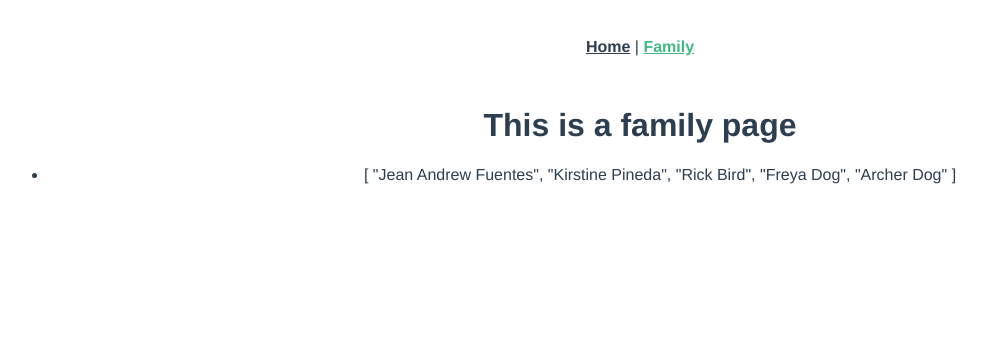
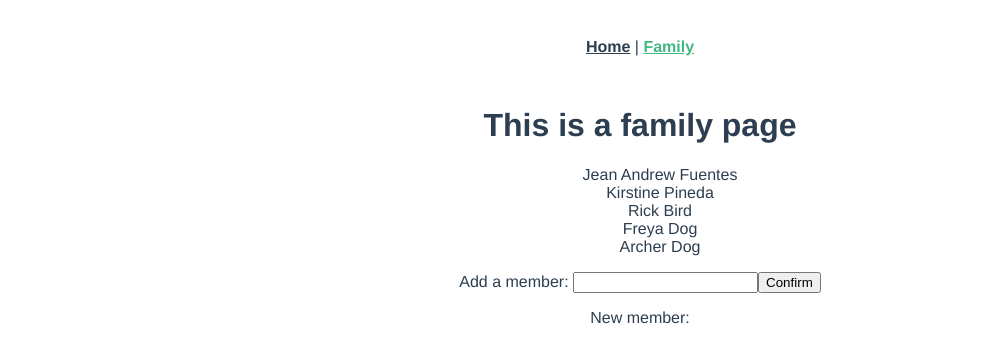
Before and after one commit to MissDerpette/udemy-vue-project, a Vue app in the folder vue-proj/vue-vuex/: page /#/family in a window 1280 px wide. Shown: the top 362 px of the page, without its empty margins (0-987 px from the left). Built offline with nearby package versions, Linux system fonts and the light colour scheme.

Commit message:
added input field and updated array in store

```diff
--- a/vue-proj/vue-vuex/src/App.vue
+++ b/vue-proj/vue-vuex/src/App.vue
@@ -2,9 +2,20 @@
   <nav>
     <router-link to="/">Home</router-link> |
     <router-link to="/family">Family</router-link>
+
   </nav>
   <router-view/>
+  <InputForm />
 </template>
+
+<script>
+import InputForm from './components/InputForm.vue'
+
+export default {
+  name: 'App',
+  components: { InputForm }
+}
+</script>
 
 <style>
 #app {
--- a/vue-proj/vue-vuex/src/components/HelloWorld.vue
+++ b/vue-proj/vue-vuex/src/components/HelloWorld.vue
@@ -1,33 +1,7 @@
 <template>
   <div class="hello">
     <h1>{{ msg }}</h1>
-    <p>
-      For a guide and recipes on how to configure / customize this project,<br>
-      check out the
-      <a href="https://cli.vuejs.org" target="_blank" rel="noopener">vue-cli documentation</a>.
-    </p>
-    <h3>Installed CLI Plugins</h3>
-    <ul>
-      <li><a href="https://github.com/vuejs/vue-cli/tree/dev/packages/%40vue/cli-plugin-babel" target="_blank" rel="noopener">babel</a></li>
-      <li><a href="https://github.com/vuejs/vue-cli/tree/dev/packages/%40vue/cli-plugin-router" target="_blank" rel="noopener">router</a></li>
-      <li><a href="https://github.com/vuejs/vue-cli/tree/dev/packages/%40vue/cli-plugin-vuex" target="_blank" rel="noopener">vuex</a></li>
-    </ul>
-    <h3>Essential Links</h3>
-    <ul>
-      <li><a href="https://vuejs.org" target="_blank" rel="noopener">Core Docs</a></li>
-      <li><a href="https://forum.vuejs.org" target="_blank" rel="noopener">Forum</a></li>
-      <li><a href="https://chat.vuejs.org" target="_blank" rel="noopener">Community Chat</a></li>
-      <li><a href="https://twitter.com/vuejs" target="_blank" rel="noopener">Twitter</a></li>
-      <li><a href="https://news.vuejs.org" target="_blank" rel="noopener">News</a></li>
-    </ul>
-    <h3>Ecosystem</h3>
-    <ul>
-      <li><a href="https://router.vuejs.org" target="_blank" rel="noopener">vue-router</a></li>
-      <li><a href="https://vuex.vuejs.org" target="_blank" rel="noopener">vuex</a></li>
-      <li><a href="https://github.com/vuejs/vue-devtools#vue-devtools" target="_blank" rel="noopener">vue-devtools</a></li>
-      <li><a href="https://vue-loader.vuejs.org" target="_blank" rel="noopener">vue-loader</a></li>
-      <li><a href="https://github.com/vuejs/awesome-vue" target="_blank" rel="noopener">awesome-vue</a></li>
-    </ul>
+
   </div>
 </template>
 
--- /dev/null
+++ b/vue-proj/vue-vuex/src/components/InputForm.vue
@@ -0,0 +1,29 @@
+<template>
+    <form @submit.prevent="addMember">
+      <label>Add a member: </label>
+      <input type="text" required v-model="member">
+      <button type="submit">Confirm</button>
+    </form>
+
+    <p>New member: {{ member }}</p>
+  </template>
+
+<script>
+export default {
+    data(){
+        return {
+            member: ''
+        }
+    },
+    methods: {
+        addMember() {
+            this.$store.commit('addMember', this.member);
+            this.member = '';
+        }
+    }
+}
+</script>
+
+<style>
+
+</style>
--- a/vue-proj/vue-vuex/src/store/index.js
+++ b/vue-proj/vue-vuex/src/store/index.js
@@ -2,7 +2,7 @@ import { createStore } from 'vuex'
 
 export default createStore({
   state: {
-    family: [
+    families: [
       "Jean Andrew Fuentes",
       "Kirstine Pineda",
       "Rick Bird",
@@ -13,6 +13,9 @@ export default createStore({
   getters: {
   },
   mutations: {
+    addMember: (state, newMember) => {
+      state.families.push(newMember);
+    }
   },
   actions: {
   },
--- a/vue-proj/vue-vuex/src/views/FamilyView.vue
+++ b/vue-proj/vue-vuex/src/views/FamilyView.vue
@@ -2,15 +2,26 @@
   <div class="family">
     <h1>This is a family page</h1>
     <ul>
-      <li> {{ $store.state.family }} </li>
+      <li v-for="family in families" :key="family"
+      >
+        <div class="name"> {{ family }}  </div>
+      </li>
     </ul>
   </div>
 </template>
 
 <script>
 export default {
-  data(){
-
+  computed: {
+    families(){
+      return this.$store.state.families
+    }
   }
 }
 </script>
+
+<style>
+li {
+  list-style-type: none;
+}
+</style>
```
